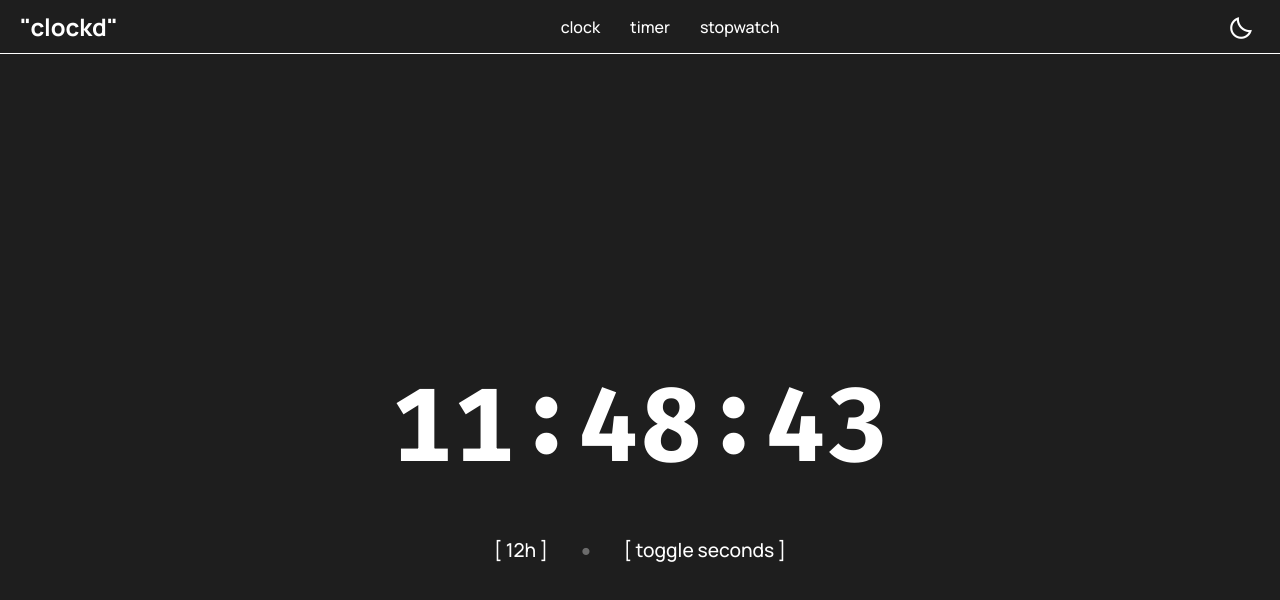
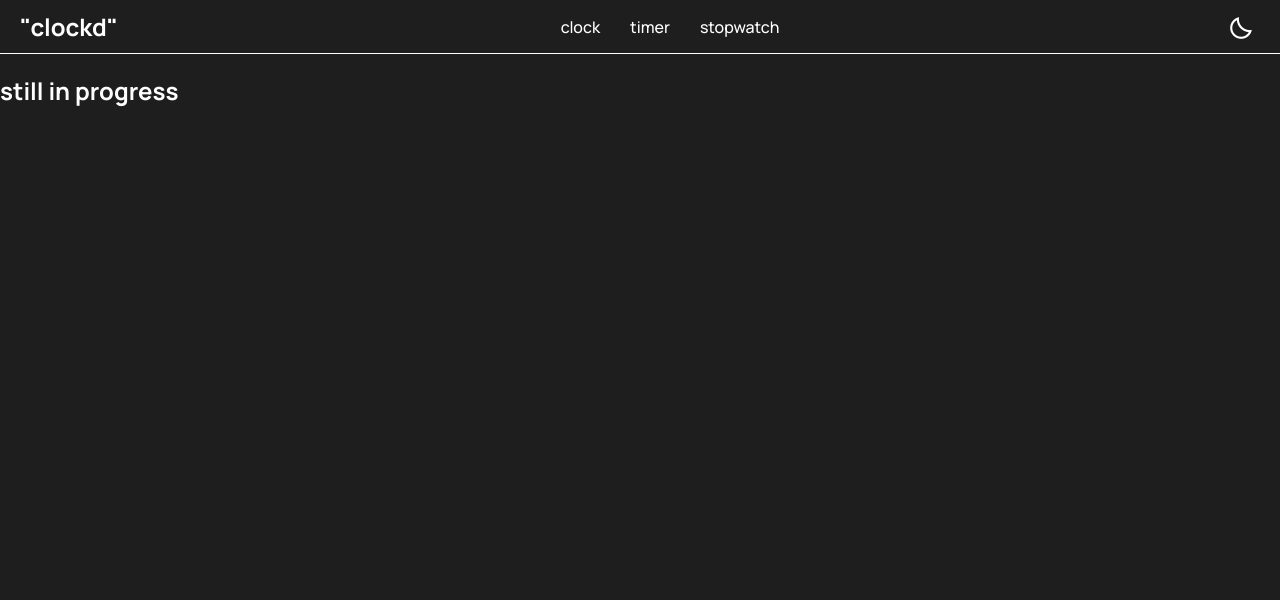
Before and after one commit to MaddelaTarun/clockd, a plain HTML site: page index.html in a window 1280 px wide. Both pictures are taken after a click on the link "timer". Drawn offline with nearby package versions, Linux system fonts and the light colour scheme.

Commit message:
minor: modified/organized html

```diff
--- a/index.html
+++ b/index.html
@@ -4,12 +4,14 @@
     <meta charset="UTF-8" />
     <meta name="viewport" content="width=device-width, initial-scale=1.0" />
     <title>Document</title>
+
     <link rel="preconnect" href="https://fonts.googleapis.com" />
     <link rel="preconnect" href="https://fonts.gstatic.com" crossorigin />
     <link
       href="https://fonts.googleapis.com/css2?family=Fira+Code:wght@300..700&family=Manrope:wght@200..800&display=swap"
       rel="stylesheet"
     />
+
     <link
       rel="stylesheet"
       href="https://fonts.googleapis.com/css2?family=Material+Symbols+Outlined:opsz,wght,FILL,GRAD@20..48,100..700,0..1,-50..200&icon_names=sunny"
@@ -18,19 +20,20 @@
       rel="stylesheet"
       href="https://fonts.googleapis.com/css2?family=Material+Symbols+Outlined:opsz,wght,FILL,GRAD@20..48,100..700,0..1,-50..200&icon_names=bedtime"
     />
+
     <link rel="stylesheet" href="styles.css" />
   </head>
   <body>
-    <div id="navbar">
+    <header id="navbar">
       <div id="nav-left">
         <span class="logo">"clockd"</span>
       </div>
 
-      <div id="nav-center">
+      <nav id="nav-center">
         <a href="#" data-screen="clock">clock</a>
         <a href="#" data-screen="timer">timer</a>
         <a href="#" data-screen="stopwatch">stopwatch</a>
-      </div>
+      </nav>
 
       <div id="nav-right">
         <button id="theme">
@@ -43,9 +46,10 @@
           <span class="material-symbols-outlined" id="icon-moon">bedtime</span>
         </button>
       </div>
-    </div>
+    </header>
 
-    <div id="screen-clock" class="screen">
+    <main>
+      <section id="screen-clock" class="screen">
         <div id="clock-container">
           <div id="clock">00:00:00</div>
           <div id="clock-controls">
@@ -54,15 +58,16 @@
             <button id="seconds-toggle">[ toggle seconds ]</button>
           </div>
         </div>
-    </div>
+      </section>
 
-    <div id="screen-timer" class="screen" style="display: none">
-      <h1>Timer</h1>
-    </div>
+      <section id="screen-timer" class="screen" style="display: none">
+        <h1 id="timer-message">Timer</h1>
+      </section>
 
-    <div id="screen-stopwatch" class="screen" style="display: none">
-      <h1>Stopwatch</h1>
-    </div>
+      <section id="screen-stopwatch" class="screen" style="display: none">
+        <h1 id="stopwatch-message">Stopwatch</h1>
+      </section>
+    </main>
 
     <script src="index.js"></script>
   </body>
--- a/index.js
+++ b/index.js
@@ -3,7 +3,11 @@ const moon = document.getElementById("icon-moon");
 const themeButton = document.getElementById("theme");
 
 const formatToggle = document.getElementById("format-toggle");
-const secondsToggle = document.getElementById("seconds-toggle")
+const secondsToggle = document.getElementById("seconds-toggle");
+const navLinks = document.querySelectorAll("#nav-center a");
+const screens = document.querySelectorAll(".screen");
+const timerMessage = document.getElementById("timer-message");
+const stopWatchMessage = document.getElementById("stopwatch-message");
 
 let is24Hour = true;
 let showSeconds = true;
@@ -46,6 +50,51 @@ function updateClock() {
     document.getElementById("clock").textContent = timeString;
 }
 
+navLinks.forEach((link) => {
+    link.addEventListener("click", (event) => {
+        event.preventDefault();
+
+        const screenName = link.dataset.screen;
+        const targetScreen = document.getElementById(`screen-${screenName}`);
+        if(!targetScreen) return;
+
+        screens.forEach((screen) => {
+            screen.style.display = "none";
+        })
+
+        targetScreen.style.display = "block";
+
+        if(screenName === "timer" && timerMessage) {
+            timerMessage.textContent = "still in progress";
+        }
+
+        if(screenName === "stopwatch" && stopWatchMessage) {
+            stopWatchMessage.textContent = "still in progress";
+        }
+    })
+})
+
+
+// navLinks.forEach((link) => {
+//     link.addEventListener("click", (event) => {
+//       event.preventDefault();
+
+//       const screenName = link.dataset.screen;
+//       const targetScreen = document.getElementById(`screen-${screenName}`);
+//       if (!targetScreen) return;
+
+//       // hide all screens
+//       screens.forEach((screen) => {
+//         screen.style.display = "none";
+//       });
+
+//       // show the selected screen
+//       targetScreen.style.display = "block";
+
+//       // when timer is selected, show "still in progress"
+//       if (screenName === "timer" && timerMessage) {
+//         timerMessage.textContent = "still in progress
+
 formatToggle.addEventListener("click", () => {
     is24Hour = !is24Hour;
 
```
Also changed, not shown: 1 other file. Lines whose indentation alone changed are shown as unchanged.
